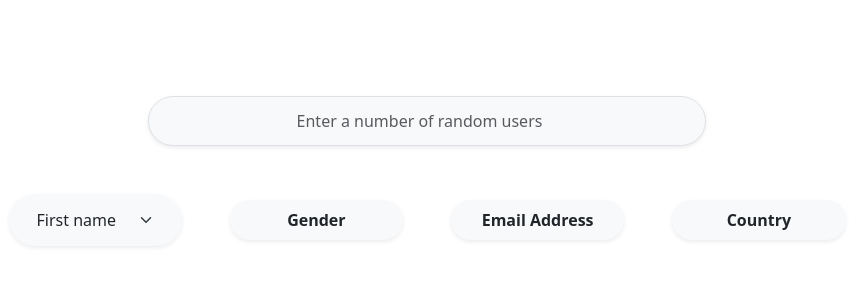
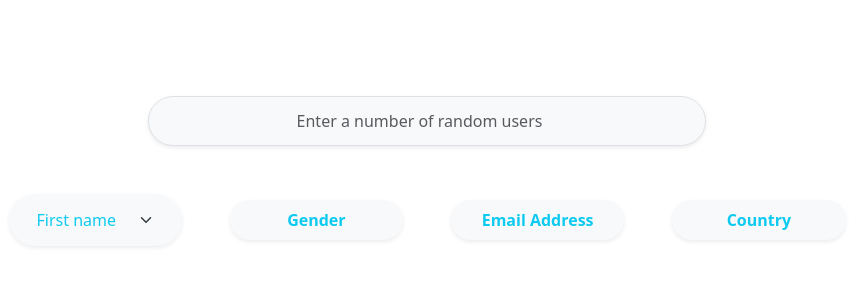
Before and after one commit to MikaelsonK/Software_Engineering_Prelims, a plain HTML site: page prelims.html in a window 1280 px wide. Shown: the whole page, without its empty margins (213-1073 px from the left). Drawn offline with nearby package versions, Linux system fonts and the light colour scheme.

Commit message:
style: changed header_item text-color

```diff
--- a/prelims.html
+++ b/prelims.html
@@ -12,14 +12,14 @@
         <input type="number" id="numUsers" class="form-control w-50 rounded-pill text-center bg-light border-1 shadow-sm mt-5" placeholder="Enter a number of random users" value="" min="0" max="1000" style="height: 50px">
         <div id="headercontainer" class="d-flex justify-content-between rounded-pill align-items-center gap-5 mt-5 w-75">
             <div class="header_item bg-light shadow-sm">
-                <select class="form-select bg-light border-0 " id="nameSelector">
+                <select class="form-select bg-light border-0 text-info " id="nameSelector">
                     <option value="first">First name</option>
                     <option value="last">Last Name</option>
                 </select>
             </div>
-            <div class="header_item bg-light shadow-sm">Gender</div>
-            <div class="header_item bg-light shadow-sm" >Email Address</div>
-            <div class="header_item bg-light shadow-sm">Country</div>
+            <div class="header_item bg-light shadow-sm text-info">Gender</div>
+            <div class="header_item bg-light shadow-sm text-info" >Email Address</div>
+            <div class="header_item bg-light shadow-sm text-info">Country</div>
         </div>
         <div id="errorAlert" class="alert alert-danger d-none mt-3 w-50 text-center"></div>
         <div id="userContainer" class="mt-4 w-75"></div>
```
